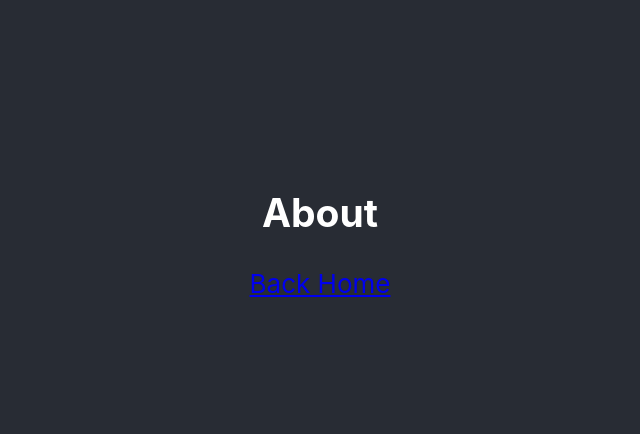
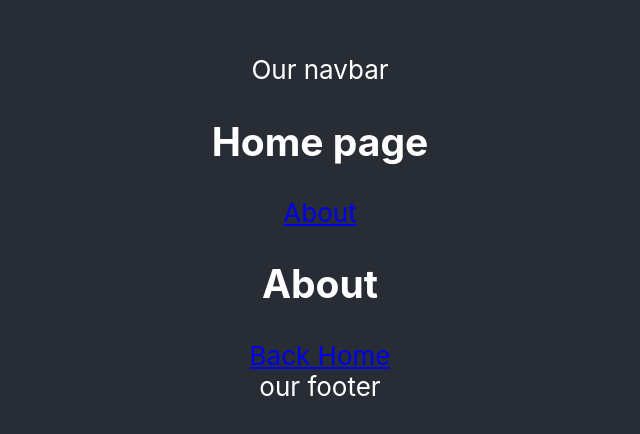
Before and after one commit to johannpa/React-router-V6-train, a React (Create React App) app: page /about in a window 1280 px wide. Shown: the part 172-606 px from the top of the page, without its empty margins (320-960 px from the left). Built offline with nearby package versions, Linux system fonts and the light colour scheme.

Commit message:
nested routes

```diff
--- a/src/App.js
+++ b/src/App.js
@@ -10,12 +10,15 @@ function App() {
     <div className="App">
       <header className="App-header">
         <BrowserRouter>
+          <nav>Our navbar</nav>
           <Routes>
-            <Route path='/' element={<Home/>} />
+            <Route path='/' element={<Home/>}>
             <Route path='about' element={<About/>} />
             <Route path='products' element={<Products/>} />
             <Route path='*' element={<Error/>} />
+            </Route>
           </Routes>
+          <footer>our footer</footer>
         </BrowserRouter>
       </header>
     </div>
--- /dev/null
+++ b/src/components/Navbar.js
@@ -0,0 +1,14 @@
+import React from 'react';
+import {Link} from 'react-router-dom';
+
+const Navbar = () => {
+  return (
+    <nav>
+        <Link to='/'>Home</Link>
+        <Link to='/about'>About</Link>
+        <Link to='/products'>Products</Link>
+    </nav>
+  )
+}
+
+export default Navbar;
--- a/src/pages/Home.js
+++ b/src/pages/Home.js
@@ -1,12 +1,16 @@
-import { Link } from 'react-router-dom';
+import { Link, Outlet } from 'react-router-dom';
+import Navbar from "../components/Navbar";
 
 const Home = () => {
     return (
         <>
-            <h2>Home page</h2>
-            <Link to='/about' className='btn'>
-                About
-            </Link>
+            <section>
+                <h2>Home page</h2>
+                <Link to='/about' className='btn'>
+                    About
+                </Link>
+                <Outlet/>
+            </section>
         </>
     );
 }
```
